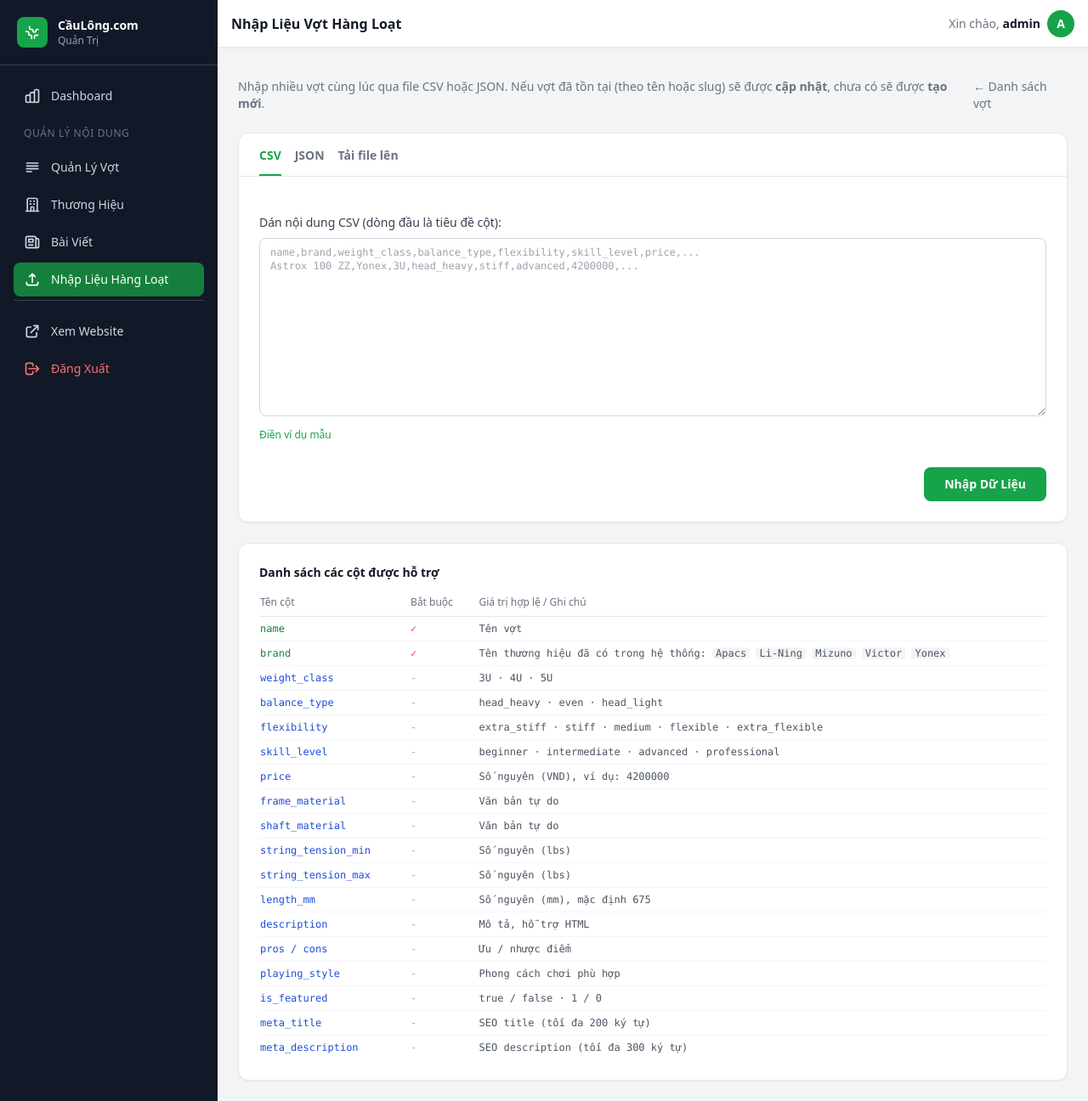
After one commit to vivo3105/caulong.com, a Flask app: page /admin/nhap-lieu-hang-loat in a window 1280 px wide. The commit adds this page. Shown: the whole page at 85% size. Run offline with Flask 3, Linux system fonts and the light colour scheme; a user stored in the database is signed in; some libraries are stand-ins or nearby versions.

Commit message:
Add bulk import for racket data (CSV/JSON)
Admin route /nhap-lieu-hang-loat accepts CSV paste, JSON paste, or file
upload. Matches existing rackets by name/slug and updates them; creates
new ones otherwise. Shows per-row error messages for missing brand or
name. Sidebar link added under Bài Viết.

https://claude.ai/code/session_015L6xqkL1UGPSYs8G1TUa9w

```diff
--- a/app/blueprints/admin/routes.py
+++ b/app/blueprints/admin/routes.py
@@ -1,4 +1,7 @@
 import os
+import csv
+import io
+import json
 from functools import wraps
 from flask import render_template, redirect, url_for, flash, request, current_app, jsonify
 from flask_login import login_required, current_user
@@ -427,3 +430,149 @@ def upload_image():
     if not fname:
         return jsonify({'error': 'Định dạng file không được hỗ trợ.'}), 400
     return jsonify({'filename': fname, 'url': f'/media/{fname}'})
+
+
+# ── Bulk Import ───────────────────────────────────────────────────────────────
+
+IMPORT_FIELDS = [
+    'name', 'brand', 'weight_class', 'balance_type', 'flexibility',
+    'frame_material', 'shaft_material', 'skill_level', 'price',
+    'string_tension_min', 'string_tension_max', 'length_mm',
+    'description', 'pros', 'cons', 'playing_style',
+    'is_featured', 'meta_title', 'meta_description',
+]
+
+BOOL_FIELDS = {'is_featured'}
+INT_FIELDS = {'price', 'string_tension_min', 'string_tension_max', 'length_mm'}
+
+
+def _parse_row(row):
+    """Normalise a dict row from CSV/JSON into cleaned field values."""
+    data = {}
+    for field in IMPORT_FIELDS:
+        val = row.get(field, '').strip() if isinstance(row.get(field), str) else row.get(field)
+        if val is None or val == '':
+            continue
+        if field in BOOL_FIELDS:
+            data[field] = str(val).lower() in ('1', 'true', 'yes', 'có')
+        elif field in INT_FIELDS:
+            try:
+                data[field] = int(val)
+            except (ValueError, TypeError):
+                pass
+        else:
+            data[field] = val
+    return data
+
+
+def _apply_row(data, brands_cache):
+    """Insert or update a Racket from cleaned data. Returns (action, error)."""
+    brand_name = data.pop('brand', None)
+    if not brand_name:
+        return None, 'Thiếu tên thương hiệu (brand)'
+    racket_name = data.get('name')
+    if not racket_name:
+        return None, 'Thiếu tên vợt (name)'
+
+    # Resolve brand
+    brand = brands_cache.get(brand_name.lower())
+    if not brand:
+        brand = Brand.query.filter(Brand.name.ilike(brand_name)).first()
+        if not brand:
+            return None, f'Không tìm thấy thương hiệu "{brand_name}"'
+        brands_cache[brand_name.lower()] = brand
+
+    slug = generate_slug(racket_name)
+    existing = Racket.query.filter(
+        db.or_(Racket.slug == slug, Racket.name.ilike(racket_name))
+    ).first()
+
+    if existing:
+        for k, v in data.items():
+            if k != 'name':
+                setattr(existing, k, v)
+        existing.brand_id = brand.id
+        existing.updated_at = datetime.utcnow()
+        return 'updated', None
+    else:
+        racket = Racket(slug=slug, brand_id=brand.id, **data)
+        db.session.add(racket)
+        return 'created', None
+
+
+@admin_bp.route('/nhap-lieu-hang-loat', methods=['GET', 'POST'])
+@admin_required
+def bulk_import():
+    brands = Brand.query.order_by(Brand.name).all()
+    template_fields = IMPORT_FIELDS
+
+    if request.method == 'GET':
+        return render_template('admin/rackets/bulk_import.html',
+                               brands=brands,
+                               template_fields=template_fields)
+
+    # ── Parse input ──────────────────────────────────────────────────────────
+    rows = []
+    errors = []
+    fmt = request.form.get('format', 'csv')
+    raw_text = request.form.get('data', '').strip()
+    uploaded = request.files.get('file')
+
+    if uploaded and uploaded.filename:
+        raw_bytes = uploaded.read()
+        raw_text = raw_bytes.decode('utf-8-sig', errors='replace')
+        ext = uploaded.filename.rsplit('.', 1)[-1].lower()
+        fmt = 'json' if ext == 'json' else 'csv'
+
+    if not raw_text:
+        flash('Vui lòng nhập dữ liệu hoặc tải file lên.', 'error')
+        return render_template('admin/rackets/bulk_import.html',
+                               brands=brands, template_fields=template_fields)
+
+    if fmt == 'json':
+        try:
+            payload = json.loads(raw_text)
+            rows = payload if isinstance(payload, list) else [payload]
+        except json.JSONDecodeError as e:
+            flash(f'JSON không hợp lệ: {e}', 'error')
+            return render_template('admin/rackets/bulk_import.html',
+                                   brands=brands, template_fields=template_fields,
+                                   raw_data=raw_text)
+    else:
+        reader = csv.DictReader(io.StringIO(raw_text))
+        rows = list(reader)
+
+    if not rows:
+        flash('Không có dữ liệu để nhập.', 'error')
+        return render_template('admin/rackets/bulk_import.html',
+                               brands=brands, template_fields=template_fields)
+
+    # ── Process rows ─────────────────────────────────────────────────────────
+    created = updated = 0
+    brands_cache = {}
+
+    for i, row in enumerate(rows, start=1):
+        data = _parse_row(row)
+        action, err = _apply_row(data, brands_cache)
+        if err:
+            errors.append(f'Dòng {i} ({row.get("name", "?")}): {err}')
+        elif action == 'created':
+            created += 1
+        elif action == 'updated':
+            updated += 1
+
+    try:
+        db.session.commit()
+    except Exception as e:
+        db.session.rollback()
+        flash(f'Lỗi khi lưu dữ liệu: {e}', 'error')
+        return render_template('admin/rackets/bulk_import.html',
+                               brands=brands, template_fields=template_fields)
+
+    if created or updated:
+        flash(f'Nhập thành công: {created} vợt mới, {updated} vợt đã cập nhật.', 'success')
+    if errors:
+        for err in errors:
+            flash(err, 'error')
+
+    return redirect(url_for('admin.bulk_import'))
--- a/app/templates/admin/base.html
+++ b/app/templates/admin/base.html
@@ -93,6 +93,15 @@
                 Bài Viết
             </a>
 
+            <a href="{{ url_for('admin.bulk_import') }}" onclick="closeSidebar()"
+                class="flex items-center gap-3 px-3 py-2.5 rounded-lg text-sm font-medium transition-colors
+                {{ 'bg-green-700 text-white' if request.endpoint == 'admin.bulk_import' else 'text-gray-300 hover:bg-gray-800 hover:text-white' }}">
+                <svg class="w-5 h-5 flex-shrink-0" fill="none" stroke="currentColor" viewBox="0 0 24 24">
+                    <path stroke-linecap="round" stroke-linejoin="round" stroke-width="2" d="M4 16v1a3 3 0 003 3h10a3 3 0 003-3v-1m-4-8l-4-4m0 0L8 8m4-4v12"/>
+                </svg>
+                Nhập Liệu Hàng Loạt
+            </a>
+
             <div class="pt-4 border-t border-gray-700 mt-4">
                 <a href="{{ url_for('main.index') }}" target="_blank"
                     class="flex items-center gap-3 px-3 py-2.5 rounded-lg text-sm font-medium text-gray-300 hover:bg-gray-800 hover:text-white transition-colors">
--- /dev/null
+++ b/app/templates/admin/rackets/bulk_import.html
@@ -0,0 +1,262 @@
+{% extends 'admin/base.html' %}
+
+{% block title %}Nhập Liệu Hàng Loạt{% endblock %}
+{% block page_title %}Nhập Liệu Vợt Hàng Loạt{% endblock %}
+
+{% block content %}
+<div class="max-w-5xl mx-auto space-y-6">
+
+    <!-- Header -->
+    <div class="flex items-center justify-between">
+        <p class="text-sm text-gray-500 dark:text-gray-400">
+            Nhập nhiều vợt cùng lúc qua file CSV hoặc JSON. Nếu vợt đã tồn tại (theo tên hoặc slug) sẽ được <strong>cập nhật</strong>, chưa có sẽ được <strong>tạo mới</strong>.
+        </p>
+        <a href="{{ url_for('admin.rackets_list') }}"
+           class="text-sm text-gray-500 hover:text-gray-700 dark:text-gray-400 dark:hover:text-gray-200 flex items-center gap-1">
+            ← Danh sách vợt
+        </a>
+    </div>
+
+    <!-- Format tabs -->
+    <div class="bg-white dark:bg-gray-800 rounded-xl shadow-sm border border-gray-200 dark:border-gray-700 overflow-hidden">
+        <div class="border-b border-gray-200 dark:border-gray-700 px-6 pt-4 flex gap-4" id="format-tabs">
+            <button onclick="switchTab('csv')" id="tab-csv"
+                class="tab-btn pb-3 text-sm font-semibold border-b-2 border-green-600 text-green-600">
+                CSV
+            </button>
+            <button onclick="switchTab('json')" id="tab-json"
+                class="tab-btn pb-3 text-sm font-semibold border-b-2 border-transparent text-gray-500 dark:text-gray-400 hover:text-gray-700 dark:hover:text-gray-200">
+                JSON
+            </button>
+            <button onclick="switchTab('file')" id="tab-file"
+                class="tab-btn pb-3 text-sm font-semibold border-b-2 border-transparent text-gray-500 dark:text-gray-400 hover:text-gray-700 dark:hover:text-gray-200">
+                Tải file lên
+            </button>
+        </div>
+
+        <form method="POST" enctype="multipart/form-data" class="p-6 space-y-5">
+            <input type="hidden" name="format" id="format-input" value="csv">
+
+            <!-- CSV panel -->
+            <div id="panel-csv">
+                <label class="block text-sm font-medium text-gray-700 dark:text-gray-300 mb-2">
+                    Dán nội dung CSV (dòng đầu là tiêu đề cột):
+                </label>
+                <textarea name="data" id="csv-data" rows="12"
+                    class="w-full font-mono text-xs rounded-lg border border-gray-300 dark:border-gray-600 bg-white dark:bg-gray-900 text-gray-900 dark:text-gray-100 px-3 py-2 focus:ring-2 focus:ring-green-500 focus:border-transparent"
+                    placeholder="name,brand,weight_class,balance_type,flexibility,skill_level,price,...&#10;Astrox 100 ZZ,Yonex,3U,head_heavy,stiff,advanced,4200000,..."></textarea>
+                <button type="button" onclick="fillCsvExample()"
+                    class="mt-2 text-xs text-green-600 dark:text-green-400 hover:underline">
+                    Điền ví dụ mẫu
+                </button>
+            </div>
+
+            <!-- JSON panel -->
+            <div id="panel-json" class="hidden">
+                <label class="block text-sm font-medium text-gray-700 dark:text-gray-300 mb-2">
+                    Dán nội dung JSON (mảng các object):
+                </label>
+                <textarea name="data" id="json-data" rows="12"
+                    class="w-full font-mono text-xs rounded-lg border border-gray-300 dark:border-gray-600 bg-white dark:bg-gray-900 text-gray-900 dark:text-gray-100 px-3 py-2 focus:ring-2 focus:ring-green-500 focus:border-transparent"
+                    placeholder='[&#10;  {&#10;    "name": "Astrox 100 ZZ",&#10;    "brand": "Yonex",&#10;    "skill_level": "advanced",&#10;    "price": 4200000&#10;  }&#10;]'></textarea>
+                <button type="button" onclick="fillJsonExample()"
+                    class="mt-2 text-xs text-green-600 dark:text-green-400 hover:underline">
+                    Điền ví dụ mẫu
+                </button>
+            </div>
+
+            <!-- File upload panel -->
+            <div id="panel-file" class="hidden">
+                <label class="block text-sm font-medium text-gray-700 dark:text-gray-300 mb-2">
+                    Chọn file CSV hoặc JSON:
+                </label>
+                <div class="border-2 border-dashed border-gray-300 dark:border-gray-600 rounded-xl p-8 text-center hover:border-green-500 transition-colors cursor-pointer" onclick="document.getElementById('file-input').click()">
+                    <svg class="w-10 h-10 mx-auto text-gray-400 mb-3" fill="none" stroke="currentColor" viewBox="0 0 24 24">
+                        <path stroke-linecap="round" stroke-linejoin="round" stroke-width="1.5" d="M9 13h6m-3-3v6m5 5H7a2 2 0 01-2-2V5a2 2 0 012-2h5.586a1 1 0 01.707.293l5.414 5.414a1 1 0 01.293.707V19a2 2 0 01-2 2z"/>
+                    </svg>
+                    <p class="text-sm text-gray-500 dark:text-gray-400" id="file-label">Nhấn để chọn file .csv hoặc .json</p>
+                    <input type="file" id="file-input" name="file" accept=".csv,.json"
+                        class="hidden" onchange="updateFileLabel(this)">
+                </div>
+            </div>
+
+            <div class="flex justify-end pt-2">
+                <button type="submit"
+                    class="px-6 py-2.5 bg-green-600 hover:bg-green-700 text-white text-sm font-semibold rounded-lg transition-colors">
+                    Nhập Dữ Liệu
+                </button>
+            </div>
+        </form>
+    </div>
+
+    <!-- Field reference -->
+    <div class="bg-white dark:bg-gray-800 rounded-xl shadow-sm border border-gray-200 dark:border-gray-700 p-6">
+        <h3 class="text-sm font-semibold text-gray-900 dark:text-white mb-4">Danh sách các cột được hỗ trợ</h3>
+        <div class="overflow-x-auto">
+            <table class="w-full text-xs">
+                <thead>
+                    <tr class="text-left text-gray-500 dark:text-gray-400 border-b border-gray-200 dark:border-gray-700">
+                        <th class="pb-2 pr-4 font-medium">Tên cột</th>
+                        <th class="pb-2 pr-4 font-medium">Bắt buộc</th>
+                        <th class="pb-2 font-medium">Giá trị hợp lệ / Ghi chú</th>
+                    </tr>
+                </thead>
+                <tbody class="divide-y divide-gray-100 dark:divide-gray-700 font-mono">
+                    <tr class="py-1">
+                        <td class="py-1.5 pr-4 text-green-700 dark:text-green-400">name</td>
+                        <td class="py-1.5 pr-4 text-red-500">✓</td>
+                        <td class="py-1.5 text-gray-600 dark:text-gray-400">Tên vợt</td>
+                    </tr>
+                    <tr>
+                        <td class="py-1.5 pr-4 text-green-700 dark:text-green-400">brand</td>
+                        <td class="py-1.5 pr-4 text-red-500">✓</td>
+                        <td class="py-1.5 text-gray-600 dark:text-gray-400">
+                            Tên thương hiệu đã có trong hệ thống:
+                            {% for b in brands %}<span class="bg-gray-100 dark:bg-gray-700 rounded px-1">{{ b.name }}</span>{% if not loop.last %} {% endif %}{% endfor %}
+                        </td>
+                    </tr>
+                    <tr>
+                        <td class="py-1.5 pr-4 text-blue-700 dark:text-blue-400">weight_class</td>
+                        <td class="py-1.5 pr-4 text-gray-400">-</td>
+                        <td class="py-1.5 text-gray-600 dark:text-gray-400">3U · 4U · 5U</td>
+                    </tr>
+                    <tr>
+                        <td class="py-1.5 pr-4 text-blue-700 dark:text-blue-400">balance_type</td>
+                        <td class="py-1.5 pr-4 text-gray-400">-</td>
+                        <td class="py-1.5 text-gray-600 dark:text-gray-400">head_heavy · even · head_light</td>
+                    </tr>
+                    <tr>
+                        <td class="py-1.5 pr-4 text-blue-700 dark:text-blue-400">flexibility</td>
+                        <td class="py-1.5 pr-4 text-gray-400">-</td>
+                        <td class="py-1.5 text-gray-600 dark:text-gray-400">extra_stiff · stiff · medium · flexible · extra_flexible</td>
+                    </tr>
+                    <tr>
+                        <td class="py-1.5 pr-4 text-blue-700 dark:text-blue-400">skill_level</td>
+                        <td class="py-1.5 pr-4 text-gray-400">-</td>
+                        <td class="py-1.5 text-gray-600 dark:text-gray-400">beginner · intermediate · advanced · professional</td>
+                    </tr>
+                    <tr>
+                        <td class="py-1.5 pr-4 text-blue-700 dark:text-blue-400">price</td>
+                        <td class="py-1.5 pr-4 text-gray-400">-</td>
+                        <td class="py-1.5 text-gray-600 dark:text-gray-400">Số nguyên (VND), ví dụ: 4200000</td>
+                    </tr>
+                    <tr>
+                        <td class="py-1.5 pr-4 text-blue-700 dark:text-blue-400">frame_material</td>
+                        <td class="py-1.5 pr-4 text-gray-400">-</td>
+                        <td class="py-1.5 text-gray-600 dark:text-gray-400">Văn bản tự do</td>
+                    </tr>
+                    <tr>
+                        <td class="py-1.5 pr-4 text-blue-700 dark:text-blue-400">shaft_material</td>
+                        <td class="py-1.5 pr-4 text-gray-400">-</td>
+                        <td class="py-1.5 text-gray-600 dark:text-gray-400">Văn bản tự do</td>
+                    </tr>
+                    <tr>
+                        <td class="py-1.5 pr-4 text-blue-700 dark:text-blue-400">string_tension_min</td>
+                        <td class="py-1.5 pr-4 text-gray-400">-</td>
+                        <td class="py-1.5 text-gray-600 dark:text-gray-400">Số nguyên (lbs)</td>
+                    </tr>
+                    <tr>
+                        <td class="py-1.5 pr-4 text-blue-700 dark:text-blue-400">string_tension_max</td>
+                        <td class="py-1.5 pr-4 text-gray-400">-</td>
+                        <td class="py-1.5 text-gray-600 dark:text-gray-400">Số nguyên (lbs)</td>
+                    </tr>
+                    <tr>
+                        <td class="py-1.5 pr-4 text-blue-700 dark:text-blue-400">length_mm</td>
+                        <td class="py-1.5 pr-4 text-gray-400">-</td>
+                        <td class="py-1.5 text-gray-600 dark:text-gray-400">Số nguyên (mm), mặc định 675</td>
+                    </tr>
+                    <tr>
+                        <td class="py-1.5 pr-4 text-blue-700 dark:text-blue-400">description</td>
+                        <td class="py-1.5 pr-4 text-gray-400">-</td>
+                        <td class="py-1.5 text-gray-600 dark:text-gray-400">Mô tả, hỗ trợ HTML</td>
+                    </tr>
+                    <tr>
+                        <td class="py-1.5 pr-4 text-blue-700 dark:text-blue-400">pros / cons</td>
+                        <td class="py-1.5 pr-4 text-gray-400">-</td>
+                        <td class="py-1.5 text-gray-600 dark:text-gray-400">Ưu / nhược điểm</td>
+                    </tr>
+                    <tr>
+                        <td class="py-1.5 pr-4 text-blue-700 dark:text-blue-400">playing_style</td>
+                        <td class="py-1.5 pr-4 text-gray-400">-</td>
+                        <td class="py-1.5 text-gray-600 dark:text-gray-400">Phong cách chơi phù hợp</td>
+                    </tr>
+                    <tr>
+                        <td class="py-1.5 pr-4 text-blue-700 dark:text-blue-400">is_featured</td>
+                        <td class="py-1.5 pr-4 text-gray-400">-</td>
+                        <td class="py-1.5 text-gray-600 dark:text-gray-400">true / false · 1 / 0</td>
+                    </tr>
+                    <tr>
+                        <td class="py-1.5 pr-4 text-blue-700 dark:text-blue-400">meta_title</td>
+                        <td class="py-1.5 pr-4 text-gray-400">-</td>
+                        <td class="py-1.5 text-gray-600 dark:text-gray-400">SEO title (tối đa 200 ký tự)</td>
+                    </tr>
+                    <tr>
+                        <td class="py-1.5 pr-4 text-blue-700 dark:text-blue-400">meta_description</td>
+                        <td class="py-1.5 pr-4 text-gray-400">-</td>
+                        <td class="py-1.5 text-gray-600 dark:text-gray-400">SEO description (tối đa 300 ký tự)</td>
+                    </tr>
+                </tbody>
+            </table>
+        </div>
+    </div>
+
+</div>
+{% endblock %}
+
+{% block scripts %}
+<script>
+const CSV_EXAMPLE = `name,brand,weight_class,balance_type,flexibility,skill_level,price,string_tension_min,string_tension_max,frame_material,shaft_material,description,is_featured
+Astrox 100 ZZ,Yonex,3U,head_heavy,stiff,advanced,4200000,24,30,HM Graphite,HM Graphite,Vợt tấn công cao cấp dành cho người chơi nâng cao.,false
+Nanoflare 1000 Z,Yonex,4U,head_light,extra_stiff,professional,5800000,26,32,HM Graphite,HM Graphite,Vợt phòng thủ tốc độ cao.,false`;
+
+const JSON_EXAMPLE = JSON.stringify([
+  {
+    "name": "Astrox 100 ZZ",
+    "brand": "Yonex",
+    "weight_class": "3U",
+    "balance_type": "head_heavy",
+    "flexibility": "stiff",
+    "skill_level": "advanced",
+    "price": 4200000,
+    "string_tension_min": 24,
+    "string_tension_max": 30,
+    "frame_material": "HM Graphite",
+    "shaft_material": "HM Graphite",
+    "description": "Vợt tấn công cao cấp dành cho người chơi nâng cao.",
+    "is_featured": false
+  }
+], null, 2);
+
+function switchTab(fmt) {
+    ['csv','json','file'].forEach(function(t) {
+        document.getElementById('panel-' + t).classList.add('hidden');
+        const tab = document.getElementById('tab-' + t);
+        tab.classList.remove('border-green-600', 'text-green-600');
+        tab.classList.add('border-transparent', 'text-gray-500', 'dark:text-gray-400');
+    });
+    document.getElementById('panel-' + fmt).classList.remove('hidden');
+    const active = document.getElementById('tab-' + fmt);
+    active.classList.add('border-green-600', 'text-green-600');
+    active.classList.remove('border-transparent', 'text-gray-500', 'dark:text-gray-400');
+    document.getElementById('format-input').value = fmt === 'file' ? 'csv' : fmt;
+}
+
+function fillCsvExample() {
+    document.getElementById('csv-data').value = CSV_EXAMPLE;
+}
+
+function fillJsonExample() {
+    document.getElementById('json-data').value = JSON_EXAMPLE;
+}
+
+function updateFileLabel(input) {
+    const label = document.getElementById('file-label');
+    if (input.files && input.files[0]) {
+        const f = input.files[0];
+        label.textContent = f.name + ' (' + (f.size / 1024).toFixed(1) + ' KB)';
+        const ext = f.name.split('.').pop().toLowerCase();
+        document.getElementById('format-input').value = ext === 'json' ? 'json' : 'csv';
+    }
+}
+</script>
+{% endblock %}
```
